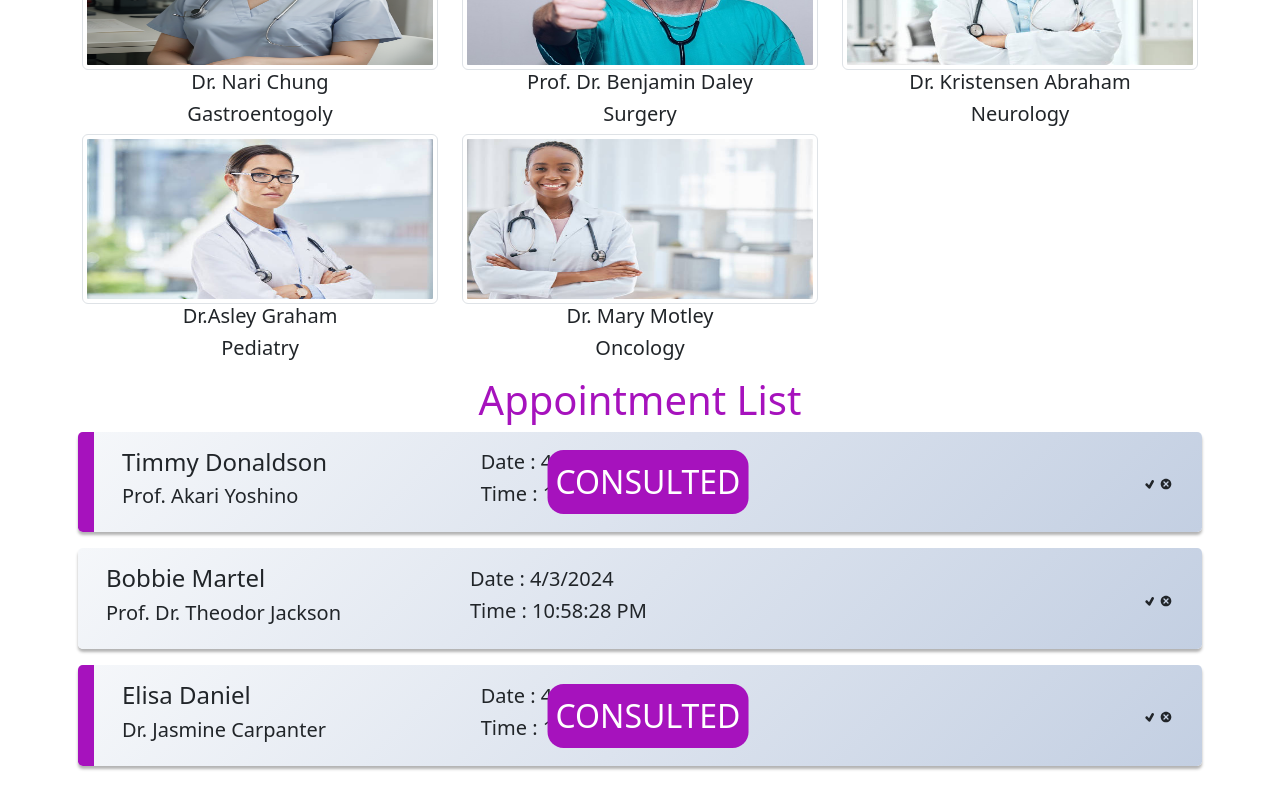
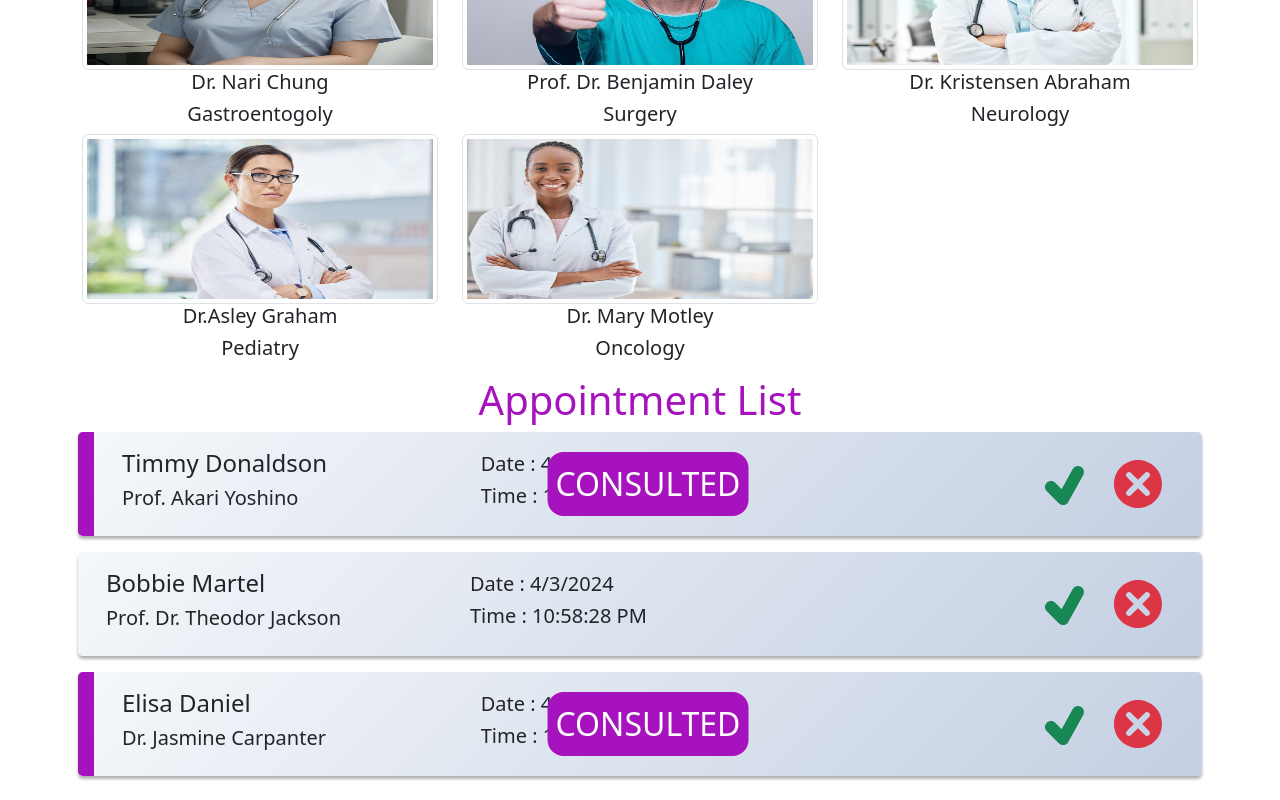
Before and after one commit to akyarv0/appoinment-app, a React (Create React App) app: page / in a window 1280 px wide. Shown: the part 472-1272 px from the top of the page. Built offline with nearby package versions, Linux system fonts and the light colour scheme.

Commit message:
local storage added

```diff
--- a/src/components/AddModal.jsx
+++ b/src/components/AddModal.jsx
@@ -24,6 +24,9 @@ function AddModal({ showModal, handleClose, drName, addAppointment }) {
       day: date,
       consulted: false,
       doctor: drName, });
+
+    setPatientName("");
+    setDate("");
 
     handleClose();
   };
--- a/src/components/AppointmentList.jsx
+++ b/src/components/AppointmentList.jsx
@@ -5,6 +5,13 @@ import Col from "react-bootstrap/Col";
 import { TiDelete,TiTick} from "react-icons/ti";
 
 const AppointmentList = ({ appointments, setAppointments }) => {
+
+  const handleDelete = (id) => {
+    setAppointments(appointments.filter(item => item.id !== id));
+  };
+  const handleToggle = (id) => {
+    setAppointments(appointments.map(item => item.id === id ? {...item, consulted: !item.consulted} : item));
+  };
   return (
     <Container className="p-2">
     <h3 className="display-6 mb-2" style={{ color: "rgb(166, 18, 189)" }}>
@@ -29,8 +36,8 @@ const AppointmentList = ({ appointments, setAppointments }) => {
             <h5>Time : {new Date(day).toLocaleTimeString()}</h5>
           </Col>
           <Col className="text-end">
-            <TiTick type="button" />
-            <TiDelete type="button"  />
+            <TiTick type="button"className="text-success display-2" onClick={() => handleToggle(id)}/>
+            <TiDelete type="button"  className="text-danger display-2" onClick={() => handleDelete(id)} />
           </Col>
         </Row>
       ))
--- a/src/components/Doctors.jsx
+++ b/src/components/Doctors.jsx
@@ -16,6 +16,8 @@ const Doctors = ({appointments, setAppointments}) => {
 
   const addAppointment = (newAppointment) => {
     setAppointments([...appointments, newAppointment]);
+
+    localStorage.setItem("appointments", JSON.stringify([...appointments, newAppointment]));
   }
 
   return (
```
